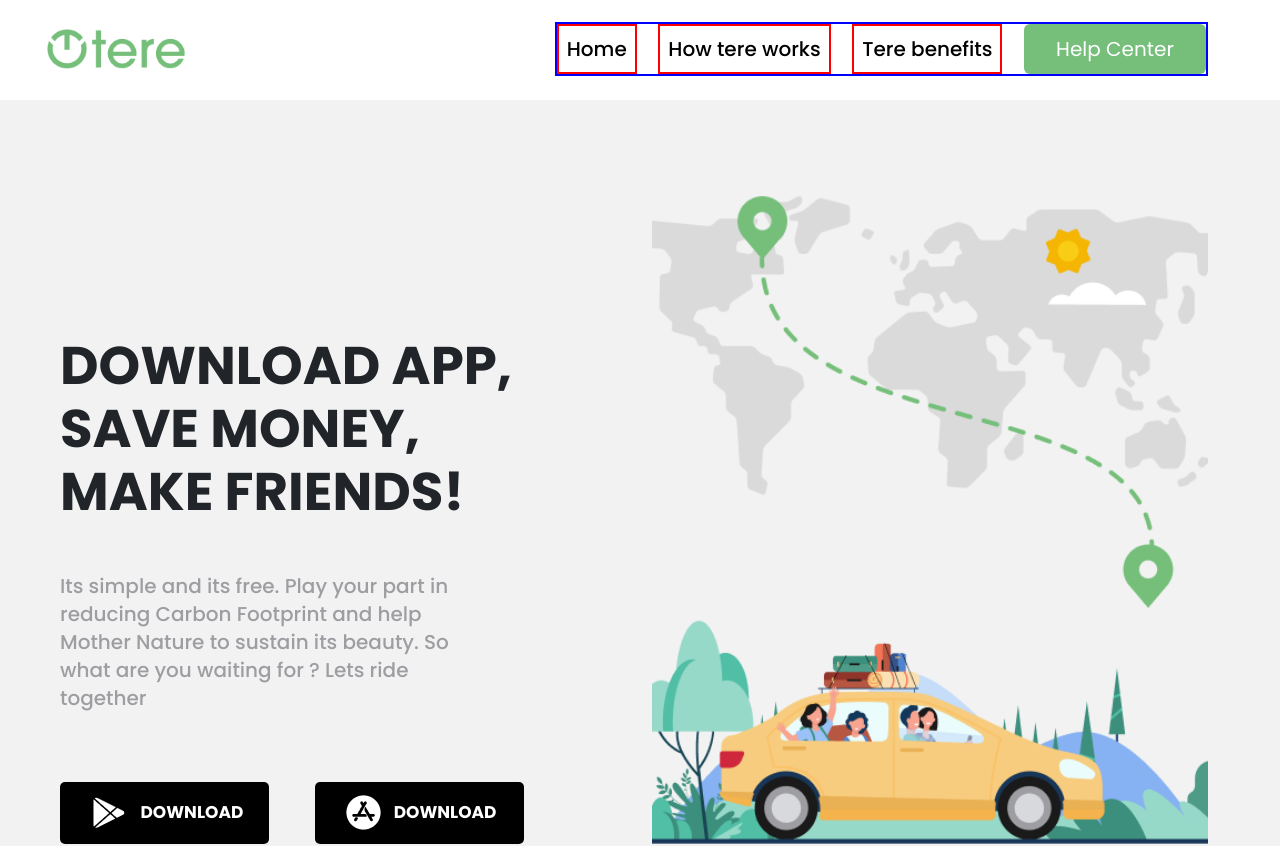
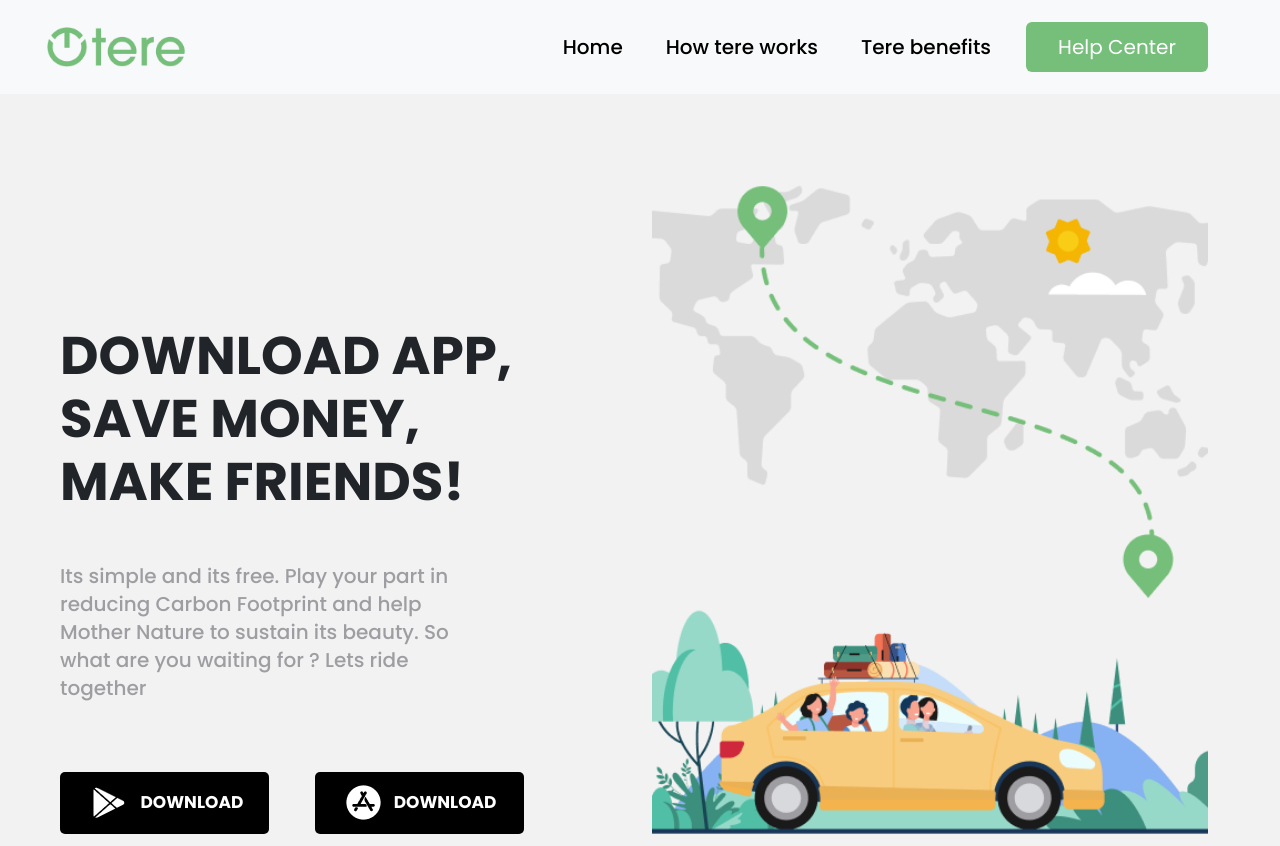
Before and after one commit to Hamidov2004/TERE-, a React (Create React App) app: page / in a window 1280 px wide. Shown: the top 846 px of the page. Built offline with nearby package versions, Linux system fonts and the light colour scheme; no server answers.

Commit message:
Some updates

```diff
--- a/public/index.html
+++ b/public/index.html
@@ -17,6 +17,7 @@
     <link rel="manifest" href="%PUBLIC_URL%/manifest.json" />
     <!-- boostrap css link -->
     <link href="https://cdn.jsdelivr.net/npm/bootstrap@5.1.3/dist/css/bootstrap.min.css" rel="stylesheet" integrity="sha384-1BmE4kWBq78iYhFldvKuhfTAU6auU8tT94WrHftjDbrCEXSU1oBoqyl2QvZ6jIW3" crossorigin="anonymous">
+    <link rel="stylesheet" href="https://cdnjs.cloudflare.com/ajax/libs/font-awesome/6.5.2/css/all.min.css" integrity="sha512-SnH5WK+bZxgPHs44uWIX+LLJAJ9/2PkPKZ5QiAj6Ta86w+fsb2TkcmfRyVX3pBnMFcV7oQPJkl9QevSCWr3W6A==" crossorigin="anonymous" referrerpolicy="no-referrer" />
     <!-- AOS link -->
     <link href="https://unpkg.com/aos@2.3.1/dist/aos.css" rel="stylesheet">
     <title>React App</title>
--- a/src/App.css
+++ b/src/App.css
@@ -33,18 +33,26 @@ body{
   display: flex;
   justify-content: space-between;
   align-items: center;
-  border: 2px solid blue;
 }
 .nav-link{
   font-size: 20px;
   color: black !important;
   transition: .2s ease-in-out;
   word-wrap: normal;
-  border: 2px solid red;
 }
 
+.navbar-light .navbar-toggler {
+  border-radius: 10px;
+  color: #198754;
+  font-size: 25px ;
+  border: 3px solid #198754;
+}
+.navbar-light .navbar-toggler:focus{
+  border-color: rgba(34, 1, 183, 0.855) !important;
+  border-radius: 10px;
+}
 .nav-link:hover{
-  color:  #75BF7A !important
+  color:  #198754 !important
 }
 
 .navbar_Btn{
@@ -140,7 +148,7 @@ body{
   background-color: rgb(242, 242, 242);
   padding: 50px 60px;
   position: relative;
-  top: 100px;
+  top: 90px;
 }
 
 .left_box{
@@ -184,8 +192,9 @@ body{
 
 }
 .h_download:hover{
-  box-shadow: 1px 0px 3px 1px rgb(53, 53, 53);
+  /* box-shadow: 1px 0px 3px 1px rgb(53, 53, 53); */
   color: white;
+  background-color: #198754;
 }
 .right_box{
   display: flex;
@@ -418,3 +427,19 @@ body{
   display: flex;
   flex-direction: row-reverse;
 }
+
+
+/* ---- custom scrollbar ---- */
+
+::-webkit-scrollbar{
+  width: 15px;
+}
+
+::-webkit-scrollbar-track{
+  background:white;
+}
+
+::-webkit-scrollbar-thumb{
+  background: linear-gradient(#14a943d8, #75BF7A);
+  border-radius: 10px;
+}
--- a/src/App.js
+++ b/src/App.js
@@ -3,18 +3,11 @@ import './Responsive.css'
 import Footer from './Project2_component/Footer';
 import Home from './Project2_component/Home';
 import Navbar from './Project2_component/Navbar';
-import AOS from 'aos';
-import 'aos/dist/aos.css';
-// ..
-AOS.init();
+
+
 
 
 function App() {
-   fetch(`YOUR-API`)
-   .then(response => response.json())
-   .catch(err => {
-   console.log(err);
-    });
   return (
     <>
       <Navbar/>
--- a/src/Project2_component/Navbar.jsx
+++ b/src/Project2_component/Navbar.jsx
@@ -4,38 +4,38 @@ import Navbar_img from "../Images/Navbar_img.png"
 function Navbar() {
     return (
         <>
-            <nav class="navbar navbar-expand-lg navbar-lighty fixed-top">
-                <div class="container-fluid">
-                    <a class="navbar-brand" href="#">
+            <nav className="navbar navbar-expand-lg navbar-light bg-light fixed-top">
+                <div className="container-fluid">
+                    <a className="navbar-brand" href="#">
                         <img className="nav_img" src={Navbar_img} alt="" />
                     </a>
-                    <button class="navbar-toggler" type="button" data-bs-toggle="collapse" data-bs-target="#navbarSupportedContent" aria-controls="navbarSupportedContent" aria-expanded="false" aria-label="Toggle navigation">
-                        <span class="fa-solid fa-bars"></span>
+                    <button className="navbar-toggler" type="button" data-bs-toggle="collapse" data-bs-target="#navbarSupportedContent" aria-controls="navbarSupportedContent" aria-expanded="false" aria-label="Toggle navigation">
+                         <i className="fa-solid fa-bars"></i>
                     </button>
-
-                    <div class="collapse navbar-collapse" id="navbarSupportedContent">
-                        <ul class=" navbarUl navbar-nav ms-auto mb-2 mb-lg-0">
-                            <li class="nav-item">
-                                <a class="nav-link" aria-current="page" href="#">Home</a>
+                    <div className="collapse navbar-collapse" id="navbarSupportedContent">
+                        <ul className=" navbarUl navbar-nav ms-auto mb-2 mb-lg-0">
+                            <li className="nav-item">
+                                <a className="nav-link" aria-current="page" href="#">Home</a>
                             </li>
-                            <li class="nav-item">
-                                <a class="nav-link" href="#second_container">How tere works</a>
+                            <li className="nav-item">
+                                <a className="nav-link" href="#second_container">How tere works</a>
                             </li>
-                            <li class="nav-item">
-                                <a class="nav-link" href="#third_container">Tere benefits</a>
+                            <li className="nav-item">
+                                <a className="nav-link" href="#third_container">Tere benefits</a>
                             </li>
 
-                            <form class="d-flex">
+                            <form className="d-flex">
                                 {/* <input class="form-control me-2 " type="search" placeholder="Search" aria-label="Search"/> */}
                                 <a href="#">
-                                    <button class="navbar_Btn btn btn-outline-success" type="submit">Help Center</button>
+                                    <button className="navbar_Btn btn btn-outline-success" type="submit">Help Center</button>
                                 </a>
                             </form>
                         </ul>
                     </div>
                 </div>
             </nav>
-        </>
+
+            </>
      );
 }
 
```
Also changed, not shown: src/Project2_component/Home.jsx (+14 -14 lines).
